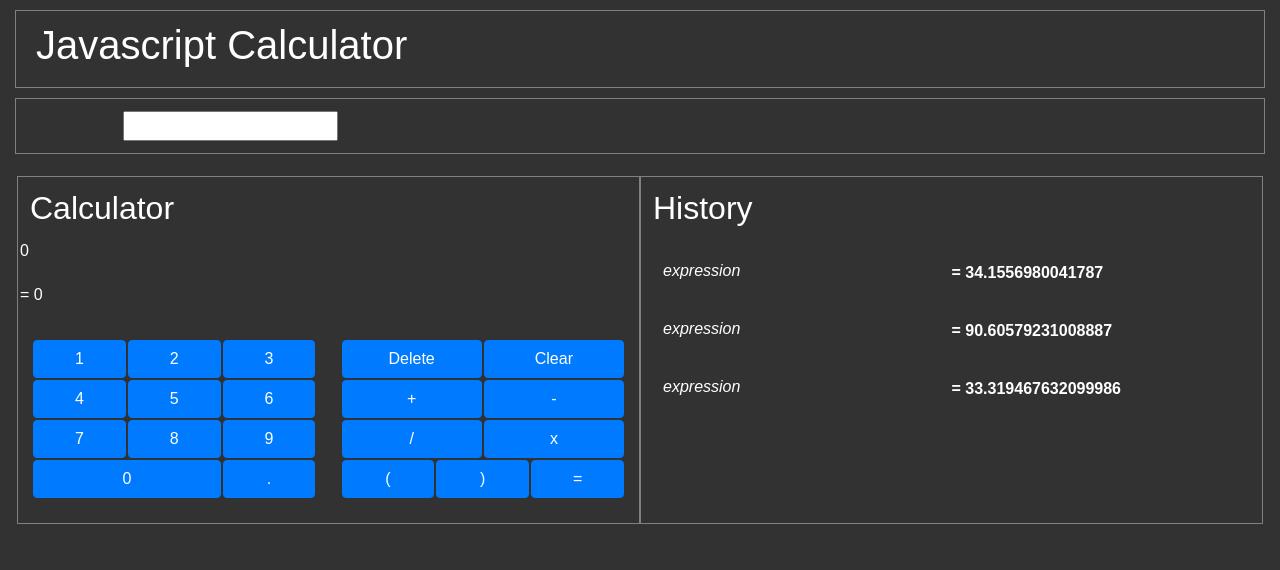
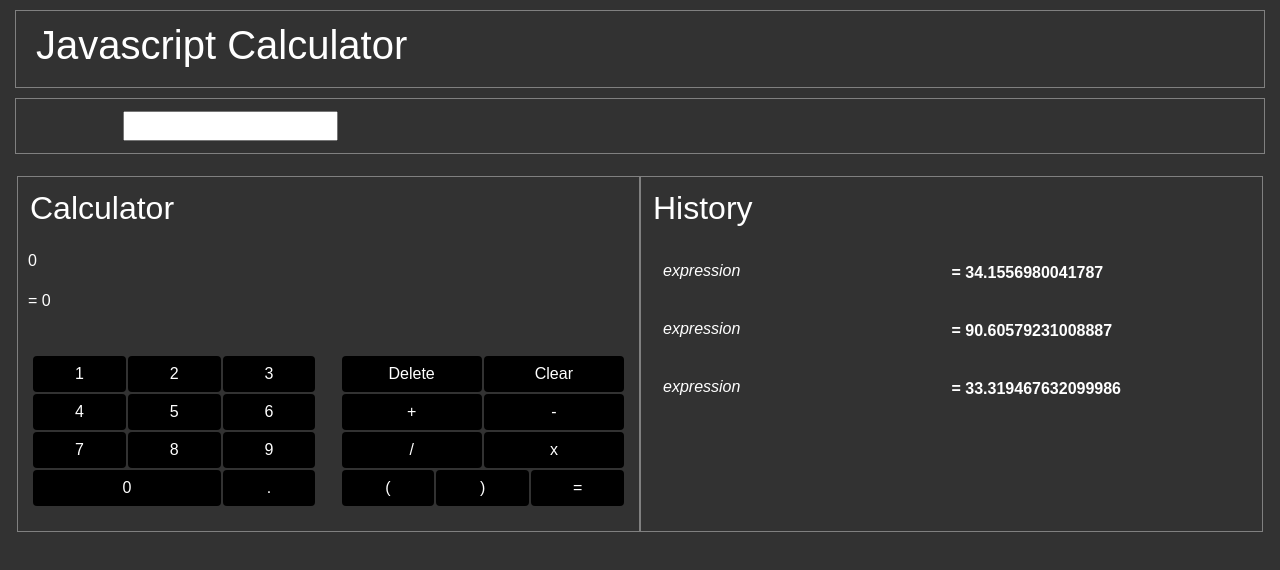
Before and after one commit to eliasm307/FCC-JavaScript-Calculator, a React (Create React App) app: page / in a window 1280 px wide. Shown: the top 570 px of the page. Built offline with nearby package versions, Linux system fonts and the light colour scheme.

Commit message:
Styling updates

```diff
--- a/src/components/CalculatorSection.jsx
+++ b/src/components/CalculatorSection.jsx
@@ -93,16 +93,15 @@ const CalculatorSection = ({ numberButtons, controlButtons, className, handleSuc
   return (
 
     <section id="calculator-section" className="col-md-6">
-      <Row noGutters>
+      <Row noGutters >
         <h2>Calculator</h2>
       </Row>
 
-      <Row noGutters>
-        <p id="display">{displayText}</p>
-      </Row>
-
-      <Row noGutters>
-        <p id="preview">= {previewText}</p>
+      <Row noGutters id="container-display">
+        <Col className="">
+          <p id="display">{displayText}</p>
+          <p id="preview">= {previewText}</p>
+        </Col>
       </Row>
 
       <Row noGutters>
--- a/src/components/CalculatorSection.scss
+++ b/src/components/CalculatorSection.scss
@@ -1,14 +1,24 @@
 #calculator-section {
 
   #container-number-buttons,
-  #container-control-buttons {
+  #container-control-buttons,
+  #container-display {
 
       padding: 10px;
-      //margin: 5px;
 
+      margin: 0px;
+
+  }
+
+  #container-display {
+    border: 0px solid red;
+    .col {
+    text-align: left;
+    }
   }
 
   .btn-container {
     padding: 1px;
+    margin: 0;
   }
 }
--- a/src/global-styles.scss
+++ b/src/global-styles.scss
@@ -1,5 +1,21 @@
 // import bootstrap
 // @import "~bootstrap/scss/bootstrap";
+
+$primary: black;
+
+.btn {
+  background-color: black;
+  border: none;
+  outline: none;
+}
+
+.btn:focus,
+.btn:active {
+  background-color: black;
+  border: none;
+  outline: none;
+
+}
 
 // for development
 .col,
```
